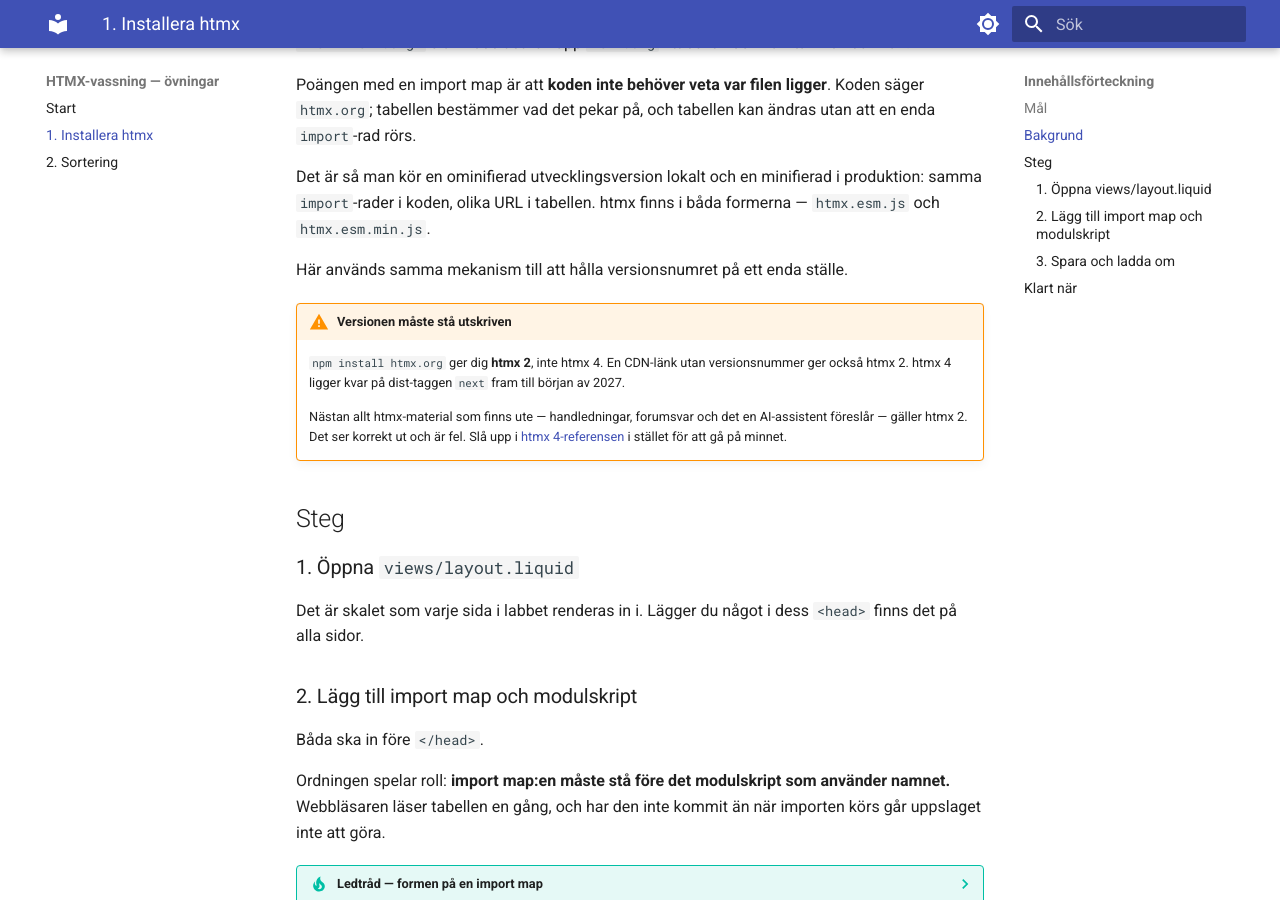
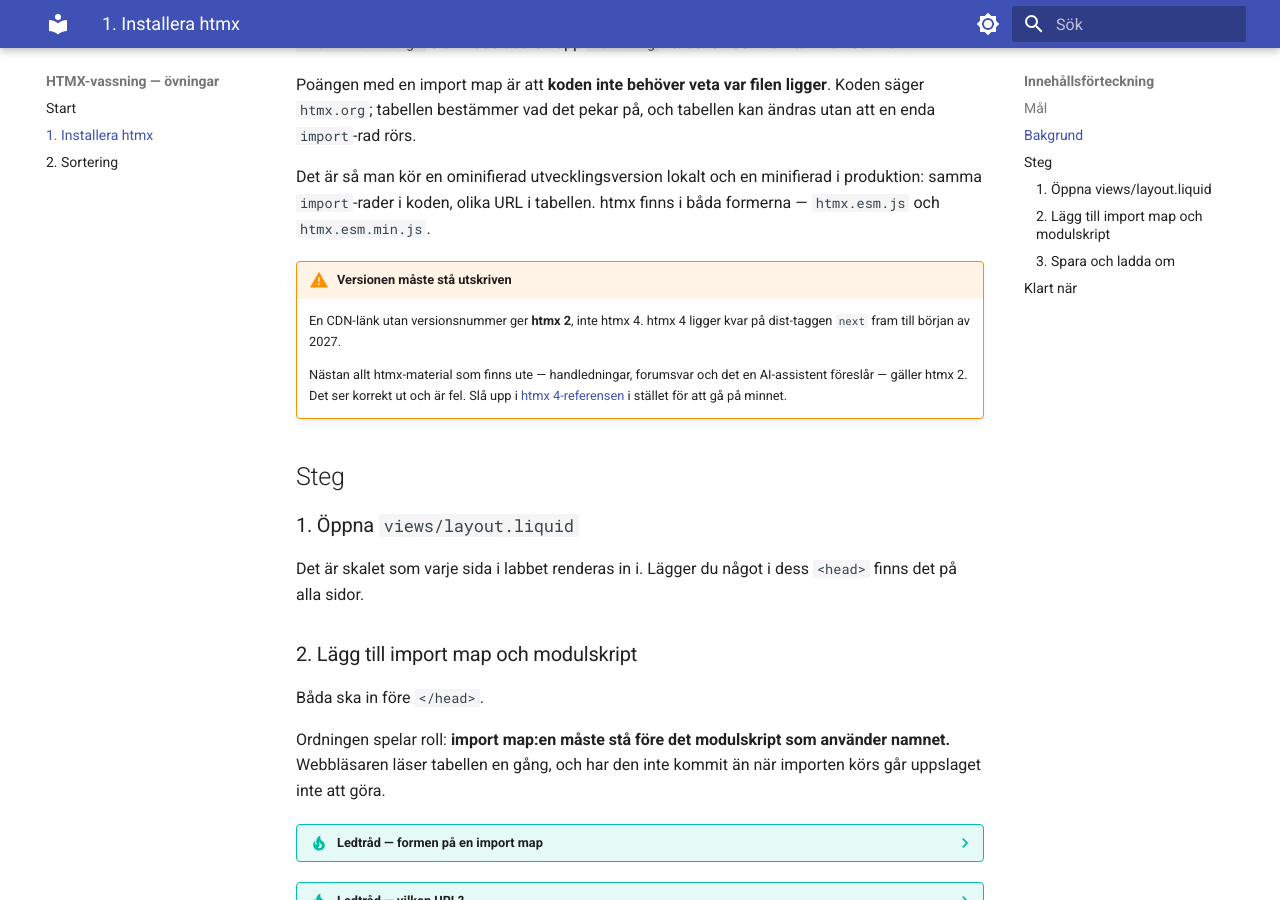
Before and after one commit to mickeb/htmx-vassning-lab, an MkDocs documentation site: the page built from exercises/01-import-map/README.md, in a window 1280 px wide and 900 px high, scrolled down 394 px. Built offline with MkDocs 1.6.1 and Material for MkDocs 9.7.7, drawn with Linux system fonts in a browser that asks for light colours.

Commit message:
Cut npm and the version-pinning aside from exercise 1
Nothing in this lab runs npm install htmx.org, and attendees are told from the
start that nothing Node-related happens on their machine. Warning them about a
command they will not type spends their attention on the wrong thing.

The unversioned-CDN half of that warning stays, because writing a CDN URL is
exactly what the exercise asks them to do. "Också" went with the npm sentence it
depended on.

Also removed: "Här används samma mekanism till att hålla versionsnumret på ett
enda ställe." Bakgrund now says what an import map is and what it is for, and
stops. The warning that follows already makes the version point, at the moment
it matters.

```diff
--- a/exercises/01-import-map/README.md
+++ b/exercises/01-import-map/README.md
@@ -20,13 +20,10 @@ Det är så man kör en ominifierad utvecklingsversion lokalt och en minifierad
 produktion: samma `import`-rader i koden, olika URL i tabellen. htmx finns i
 båda formerna — `htmx.esm.js` och `htmx.esm.min.js`.
 
-Här används samma mekanism till att hålla versionsnumret på ett enda ställe.
-
 !!! warning "Versionen måste stå utskriven"
 
-    `npm install htmx.org` ger dig **htmx 2**, inte htmx 4. En CDN-länk utan
-    versionsnummer ger också htmx 2. htmx 4 ligger kvar på dist-taggen `next`
-    fram till början av 2027.
+    En CDN-länk utan versionsnummer ger **htmx 2**, inte htmx 4. htmx 4 ligger
+    kvar på dist-taggen `next` fram till början av 2027.
 
     Nästan allt htmx-material som finns ute — handledningar, forumsvar och det
     en AI-assistent föreslår — gäller htmx 2. Det ser korrekt ut och är fel.
```
Also changed, not shown: 2 other files.
